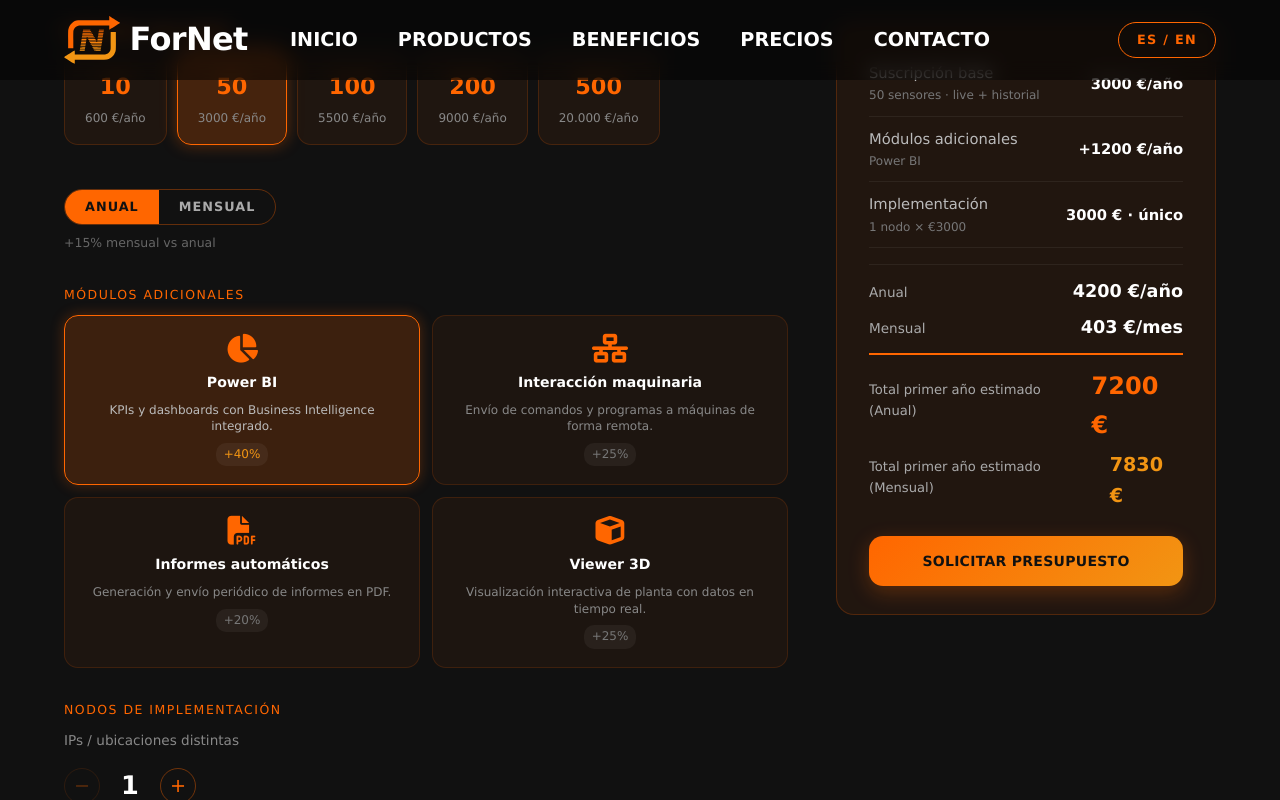
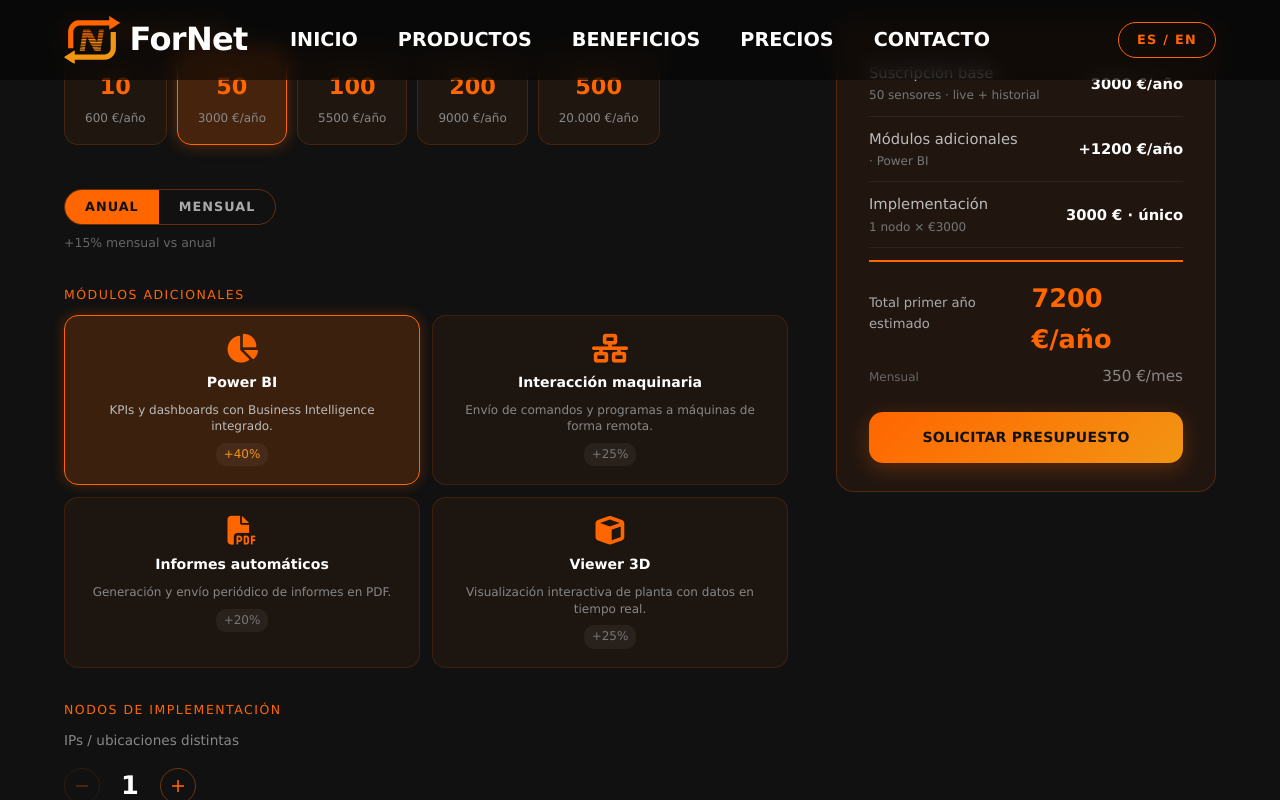
Before and after one commit to Criticaldex/fornet-web, a Next.js app: page / in a window 1280 px wide. Both pictures are taken after a click on the button 242 px from the left and 5407 px from the top of the page. Shown: the part 5007-5807 px from the top of the page. Built offline with nearby package versions, Linux system fonts and the light colour scheme.

Commit message:
fix: pricing totals adapt to billing toggle — annual shows €/año + €/mes derived, monthly shows €/mes + €/año derived — list add-ons vertically in summary

```diff
--- a/app/components/Pricing.tsx
+++ b/app/components/Pricing.tsx
@@ -43,14 +43,15 @@ interface PricingResult {
     baseAnnual: number;
     addonsAnnual: number;
     subscriptionAnnual: number;
-    monthlyPayment: number;
+    subscriptionMonthly: number;
     implementation: number;
-    firstYearAnnual: number;
-    firstYearMonthly: number;
+    firstYearTotal: number;
+    altPeriodAmount: number;
 }
 
 function calcPricing(
     tier: SensorTier,
+    billing: BillingMode,
     activeAddons: Set<AddonKey>,
     nodes: number,
 ): PricingResult {
@@ -58,11 +59,20 @@ function calcPricing(
     const addonsRate = ADDONS.filter(a => activeAddons.has(a.key)).reduce((s, a) => s + a.rate, 0);
     const addonsAnnual = Math.round(baseAnnual * addonsRate);
     const subscriptionAnnual = baseAnnual + addonsAnnual;
-    const monthlyPayment = Math.round((subscriptionAnnual * MONTHLY_SURCHARGE) / 12);
+    const subscriptionMonthly = Math.round((subscriptionAnnual * MONTHLY_SURCHARGE) / 12);
     const implementation = nodes * IMPL_COST_PER_NODE;
-    const firstYearAnnual = subscriptionAnnual + implementation;
-    const firstYearMonthly = Math.round(subscriptionAnnual * MONTHLY_SURCHARGE) + implementation;
-    return { baseAnnual, addonsAnnual, subscriptionAnnual, monthlyPayment, implementation, firstYearAnnual, firstYearMonthly };
+
+    // firstYearTotal and altPeriodAmount depend on billing mode:
+    // annual selected → primary = annual, alt = annual/12
+    // monthly selected → primary = monthly×12 (with surcharge), alt = monthly
+    const firstYearTotal = billing === "annual"
+        ? subscriptionAnnual + implementation
+        : Math.round(subscriptionAnnual * MONTHLY_SURCHARGE) + implementation;
+    const altPeriodAmount = billing === "annual"
+        ? Math.round(subscriptionAnnual / 12)
+        : subscriptionMonthly;
+
+    return { baseAnnual, addonsAnnual, subscriptionAnnual, subscriptionMonthly, implementation, firstYearTotal, altPeriodAmount };
 }
 
 function fmt(n: number) {
@@ -72,6 +82,7 @@ function fmt(n: number) {
 function buildPrefillMessage(
     lang: "es" | "en",
     tier: SensorTier,
+    billing: BillingMode,
     activeAddons: Set<AddonKey>,
     nodes: number,
     result: PricingResult,
@@ -82,31 +93,37 @@ function buildPrefillMessage(
         const addonsLine = activeList.length
             ? activeList.map(a => texts.es[a.labelKey]).join(", ")
             : "Solo visualización base";
+        const billingLabel = billing === "annual" ? "Anual" : "Mensual";
+        const primaryAmount = billing === "annual"
+            ? `${fmt(result.firstYearTotal)} €/año (${fmt(result.altPeriodAmount)} €/mes)`
+            : `${fmt(result.altPeriodAmount)} €/mes (${fmt(result.firstYearTotal)} €/año)`;
         return [
             "Solicitud de presupuesto ForNet:",
             `- Sensores: ${tier} sensores`,
+            `- Facturación: ${billingLabel}`,
             `- Módulos activos: ${addonsLine}`,
             `- Nodos / IPs: ${nodes}`,
-            `- Suscripción anual: ${fmt(result.subscriptionAnnual)} €/año`,
-            `- Suscripción mensual: ${fmt(result.monthlyPayment)} €/mes`,
+            `- Coste suscripción: ${primaryAmount}`,
             `- Implementación (único): ${fmt(result.implementation)} €`,
-            `- Total primer año (anual): ${fmt(result.firstYearAnnual)} €`,
-            `- Total primer año (mensual): ${fmt(result.firstYearMonthly)} €`,
+            `- Total primer año estimado: ${fmt(result.firstYearTotal)} €`,
         ].join("\n");
     } else {
         const addonsLine = activeList.length
             ? activeList.map(a => texts.en[a.labelKey]).join(", ")
             : "Base visualization only";
+        const billingLabel = billing === "annual" ? "Annual" : "Monthly";
+        const primaryAmount = billing === "annual"
+            ? `${fmt(result.firstYearTotal)} €/year (${fmt(result.altPeriodAmount)} €/month)`
+            : `${fmt(result.altPeriodAmount)} €/month (${fmt(result.firstYearTotal)} €/year)`;
         return [
             "ForNet pricing request:",
             `- Sensors: ${tier} sensors`,
+            `- Billing: ${billingLabel}`,
             `- Active modules: ${addonsLine}`,
             `- Nodes / IPs: ${nodes}`,
-            `- Annual subscription: ${fmt(result.subscriptionAnnual)} €/year`,
-            `- Monthly subscription: ${fmt(result.monthlyPayment)} €/month`,
+            `- Subscription cost: ${primaryAmount}`,
             `- Implementation (one-time): ${fmt(result.implementation)} €`,
-            `- First year total (annual): ${fmt(result.firstYearAnnual)} €`,
-            `- First year total (monthly): ${fmt(result.firstYearMonthly)} €`,
+            `- Estimated first year total: ${fmt(result.firstYearTotal)} €`,
         ].join("\n");
     }
 }
@@ -118,7 +135,7 @@ export default function Pricing({ onRequestQuote }: { onRequestQuote: (msg: stri
     const [activeAddons, setActiveAddons] = useState<Set<AddonKey>>(new Set());
     const [nodes, setNodes] = useState(1);
 
-    const result = calcPricing(tier, activeAddons, nodes);
+    const result = calcPricing(tier, billing, activeAddons, nodes);
 
     function toggleAddon(key: AddonKey) {
         setActiveAddons(prev => {
@@ -129,7 +146,7 @@ export default function Pricing({ onRequestQuote }: { onRequestQuote: (msg: stri
     }
 
     function handleCTA() {
-        const msg = buildPrefillMessage(lang, tier, activeAddons, nodes, result);
+        const msg = buildPrefillMessage(lang, tier, billing, activeAddons, nodes, result);
         onRequestQuote(msg);
         document.getElementById("contact")?.scrollIntoView({ behavior: "smooth" });
     }
@@ -236,8 +253,10 @@ export default function Pricing({ onRequestQuote }: { onRequestQuote: (msg: stri
                                 <div className="pricing-summary-row">
                                     <div>
                                         <div>{t.pricing_addons_label}</div>
-                                        <div className="row-label">
-                                            {ADDONS.filter(a => activeAddons.has(a.key)).map(a => t[a.labelKey]).join(", ")}
+                                        <div className="row-label" style={{ display: "flex", flexDirection: "column", gap: 2 }}>
+                                            {ADDONS.filter(a => activeAddons.has(a.key)).map(a => (
+                                                <span key={a.key}>· {t[a.labelKey]}</span>
+                                            ))}
                                         </div>
                                     </div>
                                     <span className="amount">+{fmt(result.addonsAnnual)} €/año</span>
@@ -252,25 +271,20 @@ export default function Pricing({ onRequestQuote }: { onRequestQuote: (msg: stri
                                 <span className="amount">{fmt(result.implementation)} € · {t.pricing_onetime}</span>
                             </div>
 
-                            <div style={{ marginTop: 16, paddingTop: 12, borderTop: "1px solid rgba(255,255,255,0.06)", display: "flex", flexDirection: "column", gap: 8 }}>
+                            <div style={{ marginTop: 12, borderTop: "2px solid var(--orange)", paddingTop: 16, display: "flex", flexDirection: "column", gap: 4 }}>
                                 <div style={{ display: "flex", justifyContent: "space-between", alignItems: "baseline" }}>
-                                    <span style={{ fontSize: "0.85rem", color: "#aaa" }}>{t.pricing_billing_annual}</span>
-                                    <span style={{ fontSize: "1.1rem", fontWeight: 700, color: "#fff" }}>{fmt(result.subscriptionAnnual)} €/año</span>
+                                    <span style={{ fontSize: "0.82rem", color: "#aaa" }}>{t.pricing_first_year_label}</span>
+                                    <span style={{ fontSize: "1.6rem", fontWeight: 700, color: "var(--orange)" }}>
+                                        {billing === "annual" ? `${fmt(result.firstYearTotal)} €/año` : `${fmt(result.altPeriodAmount)} €/mes`}
+                                    </span>
                                 </div>
                                 <div style={{ display: "flex", justifyContent: "space-between", alignItems: "baseline" }}>
-                                    <span style={{ fontSize: "0.85rem", color: "#aaa" }}>{t.pricing_billing_monthly}</span>
-                                    <span style={{ fontSize: "1.1rem", fontWeight: 700, color: "#fff" }}>{fmt(result.monthlyPayment)} €/mes</span>
-                                </div>
-                            </div>
-
-                            <div style={{ marginTop: 12, borderTop: "2px solid var(--orange)", paddingTop: 12, display: "flex", flexDirection: "column", gap: 6 }}>
-                                <div style={{ display: "flex", justifyContent: "space-between", alignItems: "baseline" }}>
-                                    <span style={{ fontSize: "0.82rem", color: "#aaa" }}>{t.pricing_first_year_label} ({t.pricing_billing_annual})</span>
-                                    <span style={{ fontSize: "1.5rem", fontWeight: 700, color: "var(--orange)" }}>{fmt(result.firstYearAnnual)} €</span>
-                                </div>
-                                <div style={{ display: "flex", justifyContent: "space-between", alignItems: "baseline" }}>
-                                    <span style={{ fontSize: "0.82rem", color: "#aaa" }}>{t.pricing_first_year_label} ({t.pricing_billing_monthly})</span>
-                                    <span style={{ fontSize: "1.2rem", fontWeight: 600, color: "var(--orange-soft)" }}>{fmt(result.firstYearMonthly)} €</span>
+                                    <span style={{ fontSize: "0.75rem", color: "#666" }}>
+                                        {billing === "annual" ? t.pricing_billing_monthly : t.pricing_billing_annual}
+                                    </span>
+                                    <span style={{ fontSize: "0.95rem", fontWeight: 500, color: "#888" }}>
+                                        {billing === "annual" ? `${fmt(result.altPeriodAmount)} €/mes` : `${fmt(result.firstYearTotal)} €/año`}
+                                    </span>
                                 </div>
                             </div>
 
```
